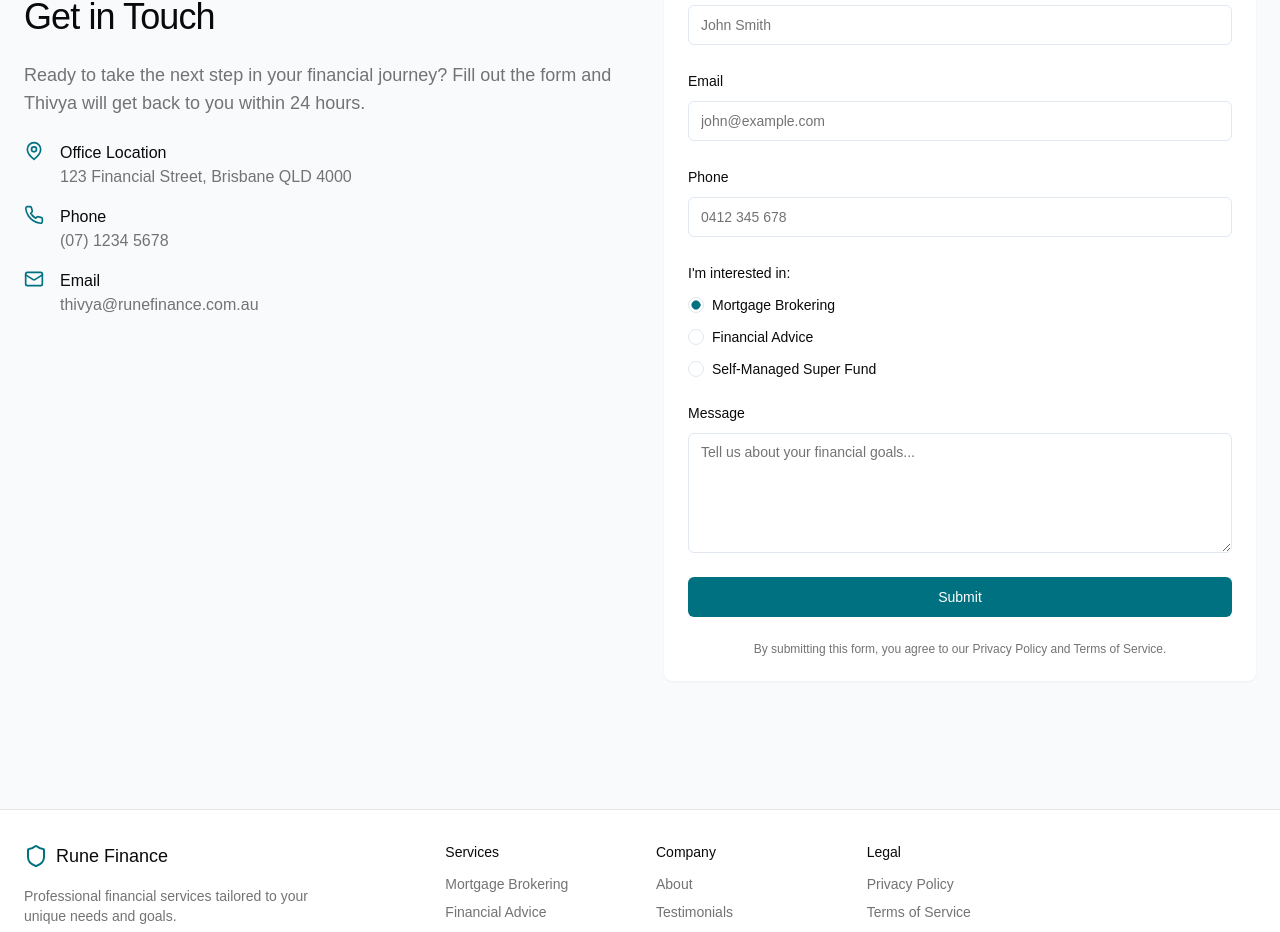
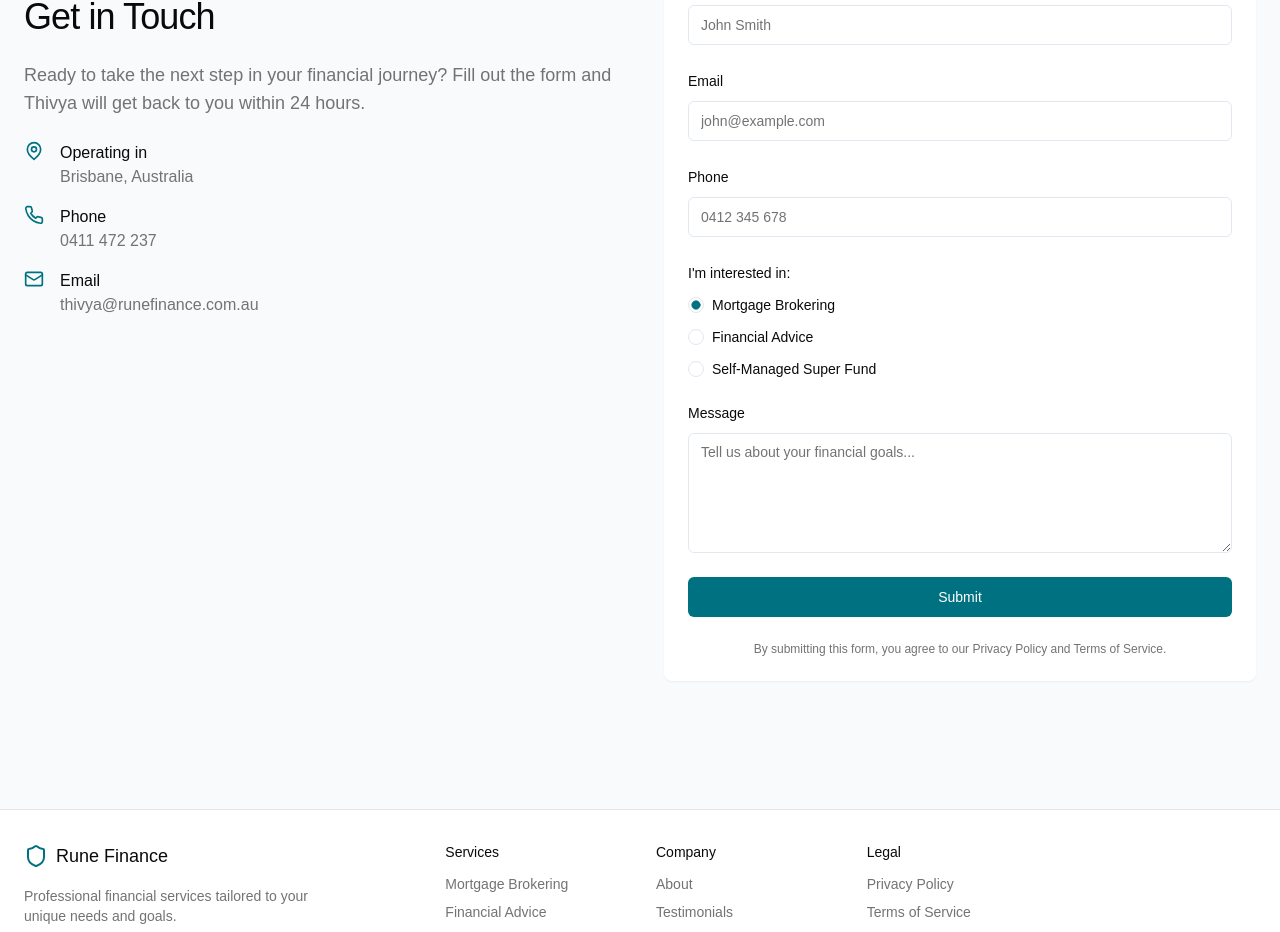
Before and after one commit to emanuelet/rune_website, a Next.js app: page / in a window 1280 px wide. Shown: the part 3748-4680 px from the top of the page. Built offline with nearby package versions, Linux system fonts and the light colour scheme.

Commit message:
contact details

```diff
--- a/app/page.tsx
+++ b/app/page.tsx
@@ -296,8 +296,8 @@ export default function HomePage() {
                       <circle cx="12" cy="10" r="3" />
                     </svg>
                     <div>
-                      <h3 className="font-medium">Office Location</h3>
-                      <p className="text-muted-foreground">123 Financial Street, Brisbane QLD 4000</p>
+                      <h3 className="font-medium">Operating in</h3>
+                      <p className="text-muted-foreground">Brisbane, Australia</p>
                     </div>
                   </div>
                   <div className="flex items-start">
@@ -317,7 +317,7 @@ export default function HomePage() {
                     </svg>
                     <div>
                       <h3 className="font-medium">Phone</h3>
-                      <p className="text-muted-foreground">(07) 1234 5678</p>
+                      <p className="text-muted-foreground">0411 472 237</p>
                     </div>
                   </div>
                   <div className="flex items-start">
```
